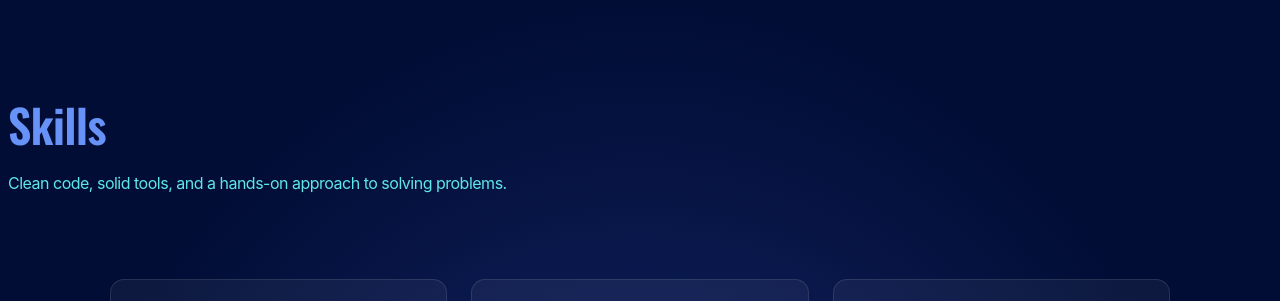
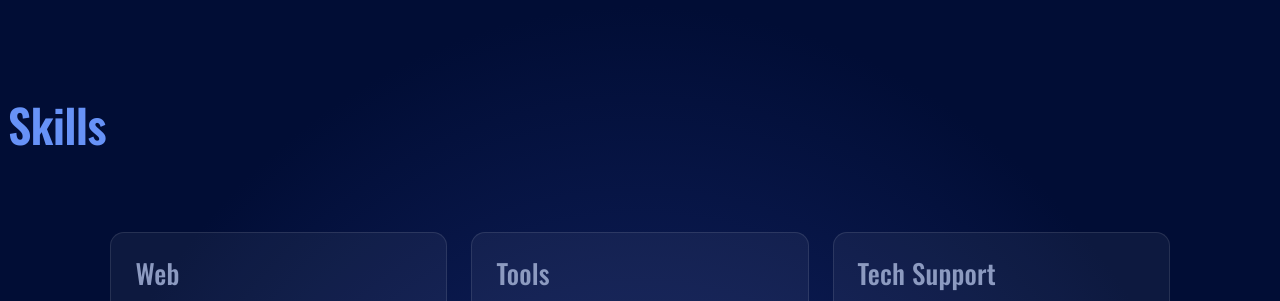
Before and after one commit to iceandblack/iceandblack.github.io, a plain HTML site: page index.html in a window 1280 px wide. Shown: the part 2402-2703 px from the top of the page. Drawn offline with nearby package versions, Linux system fonts and the light colour scheme.

Commit message:
Update index.html

```diff
--- a/index.html
+++ b/index.html
@@ -67,7 +67,7 @@
 
 
     <!-- SKILLS SECTION -->
-     <h2>Skills <br>  <p style="color: rgb(95, 231, 231);">Clean code, solid tools, and a hands-on approach to solving problems.</p> </h2>  </h2>
+     <h2>Skills </h2>
     <section class="skills" id="skills">
 
           <div class="skills-group">
```
